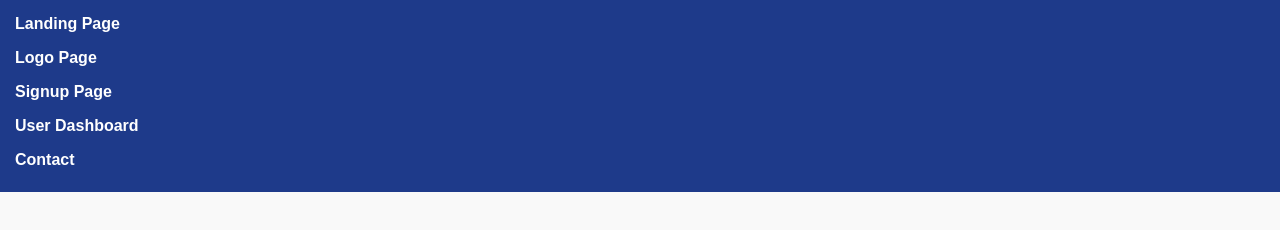
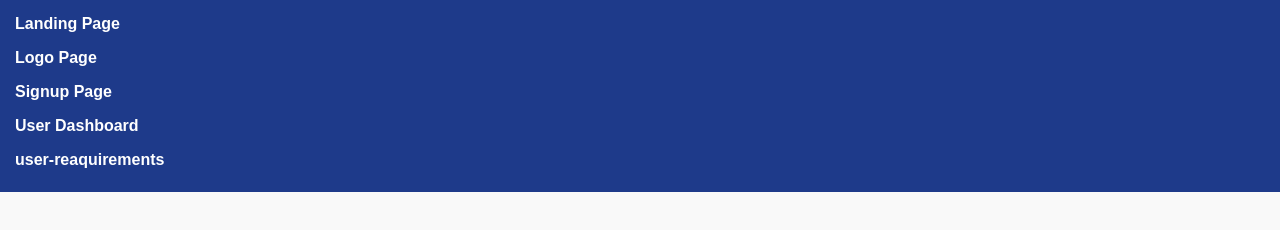
Before and after one commit to yonteruaiengineer-coder/Company, a plain HTML site: page index.html in a window 1280 px wide. Shown: the part 44-274 px from the top of the page. Drawn offline with Linux system fonts and the light colour scheme.

Commit message:
Update index.html

```diff
--- a/index.html
+++ b/index.html
@@ -46,7 +46,7 @@
       <a href="logo.html">Logo Page</a>
       <a href="signup.html">Signup Page</a>
       <a href="user-dashboard.html">User Dashboard</a>
-      <a href="user-reaquirements.html">Contact</a>
+      <a href="user-reaquirements.html">user-reaquirements</a>
     </nav>
   </header>
 </body>
```
